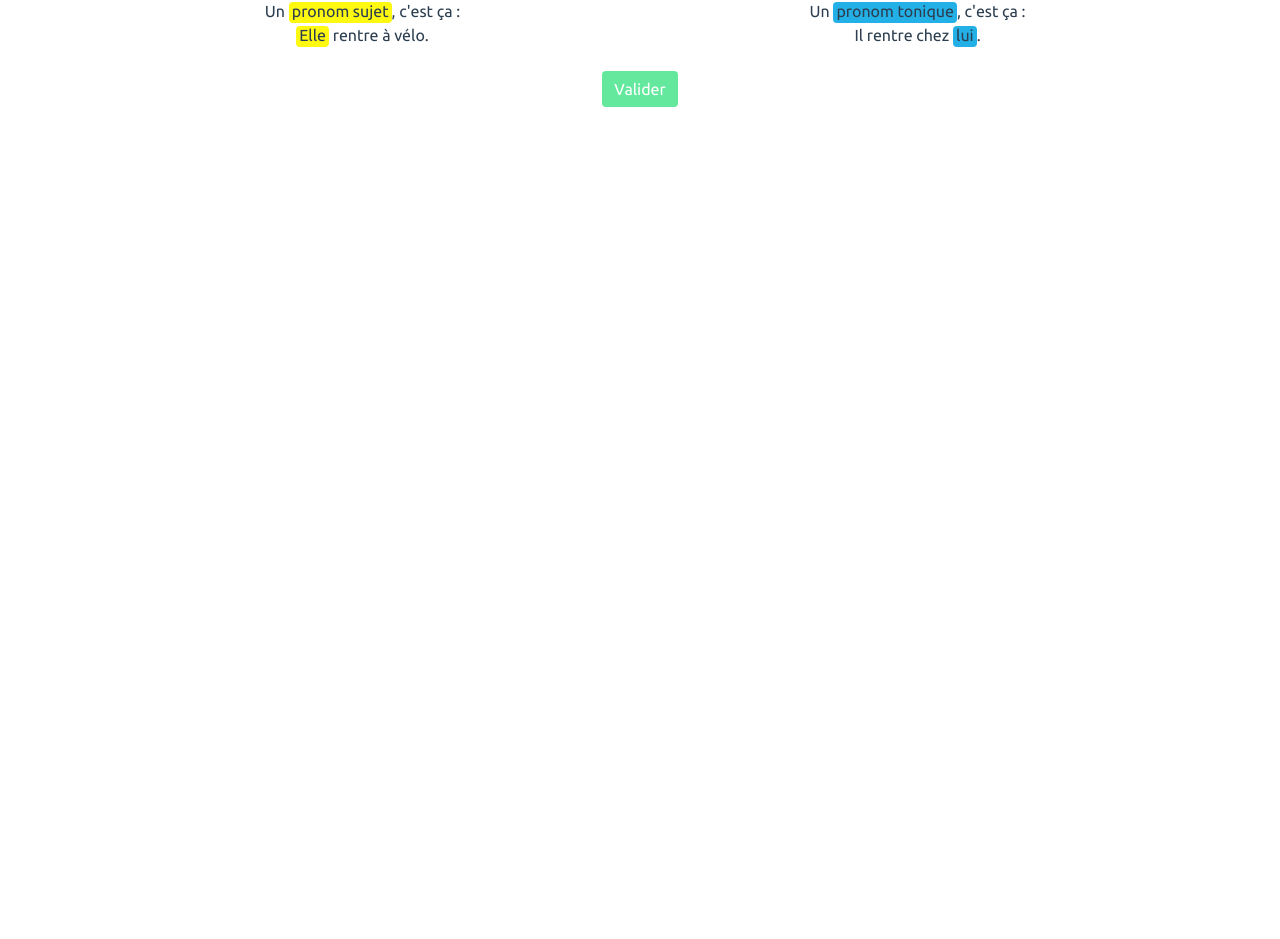
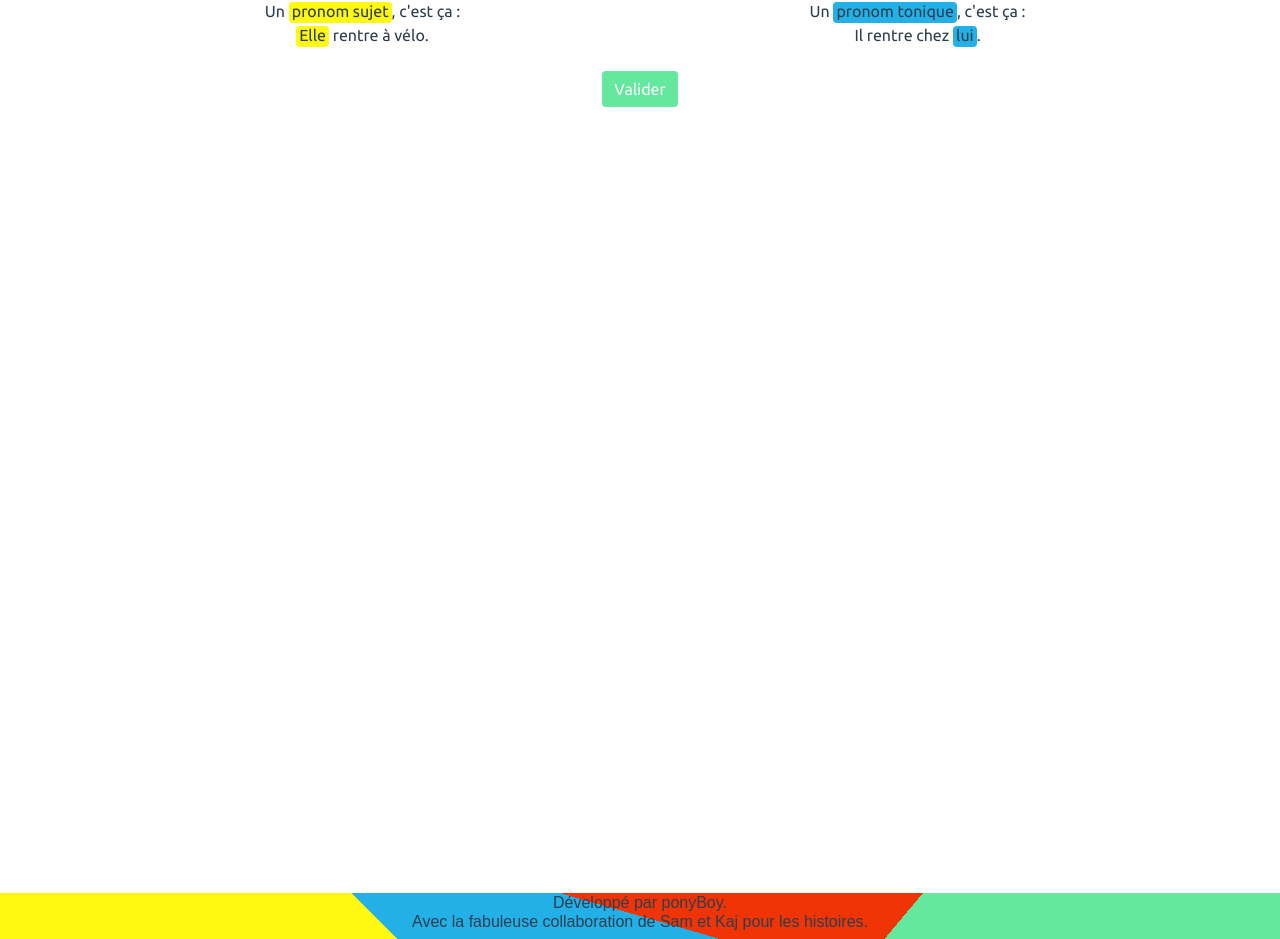
Before and after one commit to ponyBoy-dev/vestiaire-identitaire-vue, a Vue app: page / in a window 1280 px wide. Shown: the part 468-1407 px from the top of the page. Before the commit the page ends 800 px from the top, so only its background shows below. Built offline with nearby package versions, Linux system fonts and the light colour scheme; a web font is replaced by a local one.

Commit message:
tentative foireuse de header

```diff
--- a/src/App.vue
+++ b/src/App.vue
@@ -14,7 +14,7 @@
       :prenom="prenom" :pronom="pronom" :pronomTon="pronomTon"
       @retour="onBack"/>
     </b-container>
-
+    <Footer />
   </div>
 </template>
 
@@ -22,13 +22,15 @@
 import Header from "./components/Header.vue";
 import Form from "./components/Form";
 import Story from "./components/Story";
+import Footer from "./components/Footer"
 
 export default {
   name: "App",
   components: {
     Header,
     Form,
-    Story
+    Story,
+    Footer
   },
   data() {
     return {
@@ -70,8 +72,12 @@ export default {
   text-align: center;
   color: #2c3e50;
   margin-top: 60px;
+  height: 100%;
 }
-h1,h4{
+body,html{
+  height: 100%;
+}
+h1,h4,h6{
   font-family: 'Cuprum', sans-serif;
 }
 p,button,label,input{
--- /dev/null
+++ b/src/components/Footer.vue
@@ -0,0 +1,28 @@
+<template>
+<div id="footer" class="margin-top flex-column-end">
+    <div class="colorful">
+        <h6>Développé par ponyBoy.
+        <br/>Avec la fabuleuse collaboration de Sam et Kaj pour les histoires.
+    </h6>
+    </div>
+
+</div>
+
+</template>
+
+<style scoped>
+.colorful{
+    background: linear-gradient(45deg, #fff810 30%, rgba(0, 0, 0, 0) 30%),
+    linear-gradient(-50deg, #63e89e 30%, rgba(0, 0, 0, 0) 30%),
+    linear-gradient(16deg, #22b0e7 50%, #f03405 20%)
+}
+.flex-column-end{
+    height: 100%;
+    display: flex;
+    flex-direction: column;
+    justify-content: flex-end;
+}
+.margin-top{
+    margin-top: 2em;
+}
+</style>
--- a/src/components/Form.vue
+++ b/src/components/Form.vue
@@ -1,5 +1,5 @@
 <template>
-  <div>
+  <div id="Form">
     <b-container fluid>
       <b-row class="flex jcontent-center">
         <p class="text-align-center">
--- a/src/components/Header.vue
+++ b/src/components/Header.vue
@@ -1,5 +1,5 @@
 <template>
-  <div class="margin-bottom">
+  <div id="header" class="margin-bottom">
     <div class="flex-center colorful margin radius box-shadow">
       <h1>Vestiaire Identitaire</h1>
     </div>
```
